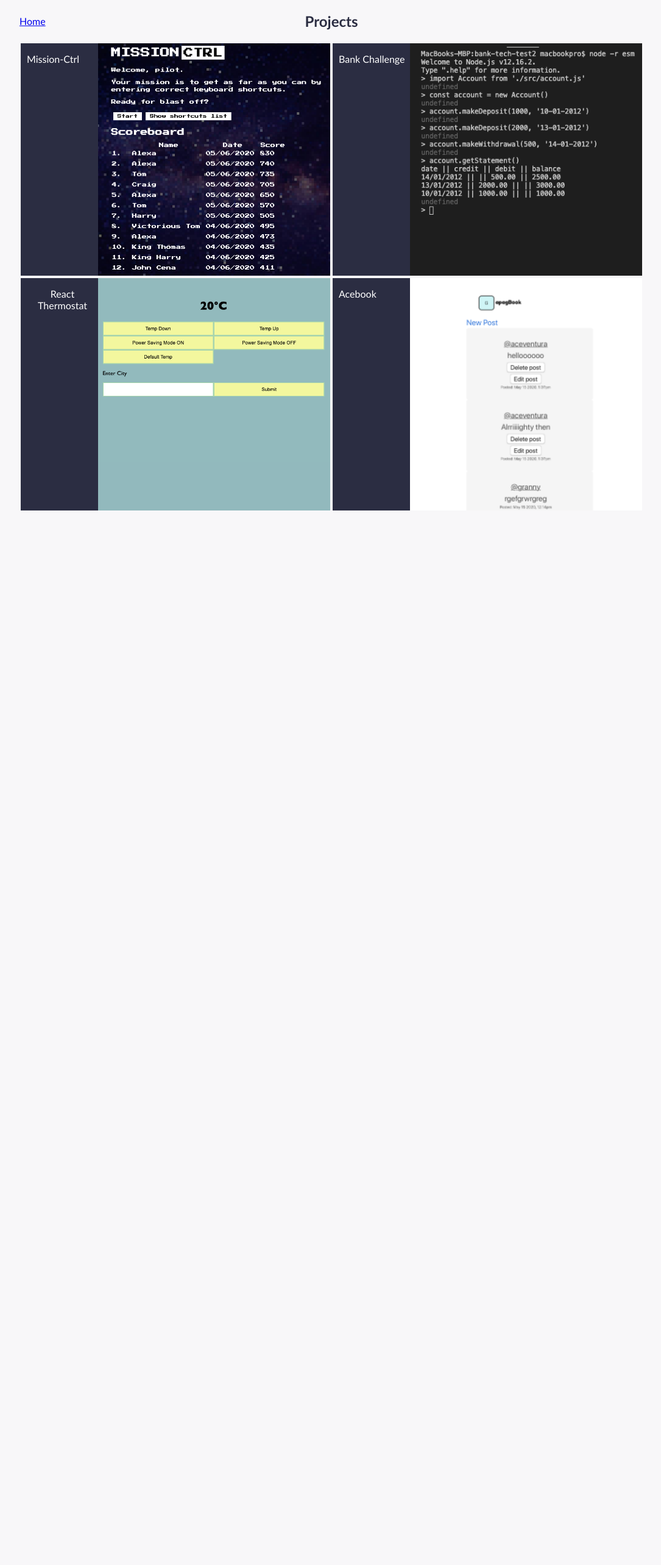
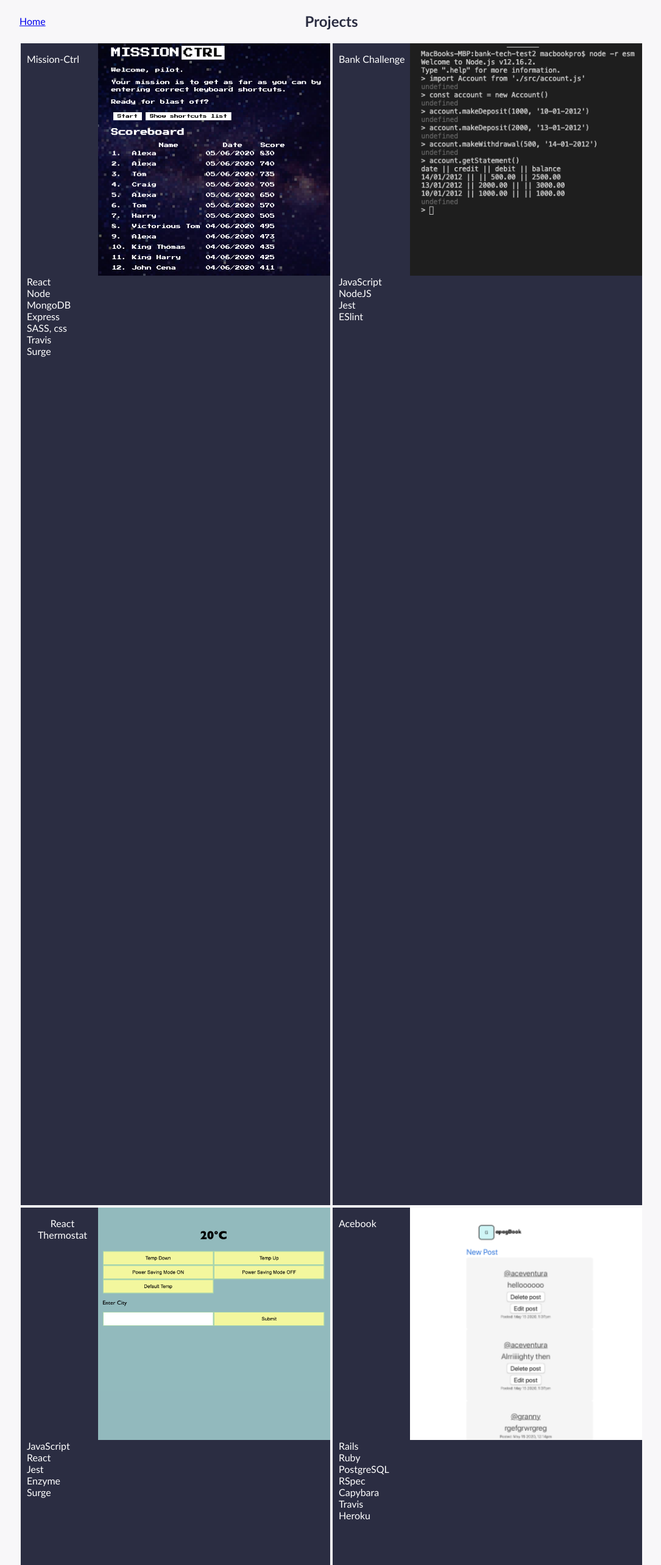
Before and after one commit to AlexLewis10/portfolio, a React (Create React App) app: page /projects in a window 1280 px wide. Shown: the top 2566 px of the page at 61% size, without its empty margins (96-1181 px from the left). Before the commit the page ends 839 px from the top, so only its background shows below. Built offline with nearby package versions, Linux system fonts and the light colour scheme.

Commit message:
Add list of techs and styles

```diff
--- a/src/app.css
+++ b/src/app.css
@@ -60,6 +60,7 @@ img {
 .dark-box {
   display: grid;
   grid-template-columns: 1fr 3fr;
+  grid-template-rows: 1fr 4fr;
   background-color: #2B2D42;
   color: white;
   border-color: #F8F7F9;
@@ -78,3 +79,12 @@ img {
     object-fit: cover;
     overflow: hidden;
 }
+
+ul {
+  display: flex;
+  flex-direction: column;
+  align-items: flex-start;
+  padding-inline-start: 10px;
+  list-style-type: none;
+  margin-block-start: 0em;
+}
--- a/src/components/projects.js
+++ b/src/components/projects.js
@@ -17,19 +17,50 @@ class Projects extends Component {
           <div className="dark-box">
             <p className='title'>Mission-Ctrl</p>
             <img className='project-image' src={missionCtrl} alt='Mission Control'></img>
+            <ul>
+              <li>React</li>
+              <li>Node</li>
+              <li>MongoDB</li>
+              <li>Express</li>
+              <li>SASS, css</li>
+              <li>Travis</li>
+              <li>Surge</li>
+            </ul>
           </div>
           <div className="dark-box">
             <p className='title'>Bank Challenge</p>
             <img className='project-image' src={bank} alt='Bank challenge'></img>
+            <ul>
+              <li>JavaScript</li>
+              <li>NodeJS</li>
+              <li>Jest</li>
+              <li>ESlint</li>
+            </ul>
           </div>
           <div className="dark-box">
             <p className='title'>React Thermostat</p>
             <img className='project-image' src={thermostat} alt='Thermostat'></img>
+            <ul>
+              <li>JavaScript</li>
+              <li>React</li>
+              <li>Jest</li>
+              <li>Enzyme</li>
+              <li>Surge</li>
+            </ul>
           </div>
 
           <div className="dark-box">
             <p className='title'>Acebook</p>
             <img className='project-image' src={acebook} alt='Acebook'></img>
+            <ul>
+              <li>Rails</li>
+              <li>Ruby</li>
+              <li>PostgreSQL</li>
+              <li>RSpec</li>
+              <li>Capybara</li>
+              <li>Travis</li>
+              <li>Heroku</li>
+            </ul>
           </div>
         </div>
       </div>
```
